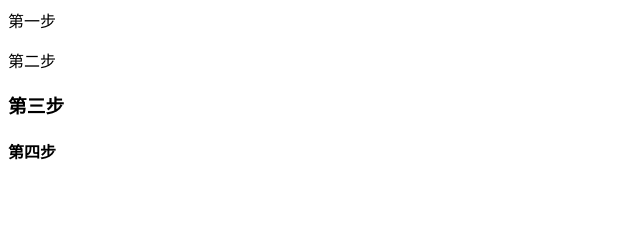
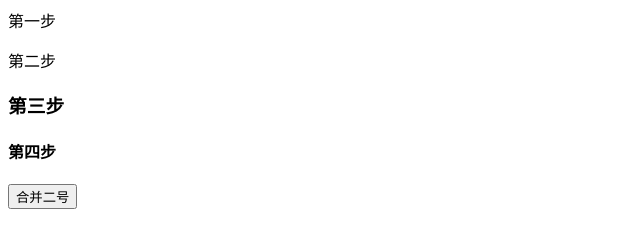
Before and after one commit to zhaomeiyu/96, a plain HTML site: page index.html in a window 1280 px wide. Shown: the whole page, without its empty margins (0-640 px from the left). Drawn offline with Linux system fonts and the light colour scheme.

Commit message:
合并二号

```diff
--- a/index.html
+++ b/index.html
@@ -12,6 +12,7 @@
     <p>第二步</p>
     <h3>第三步</h3>
     <h4>第四步<a href=""></a></h4>
+    <button>合并二号</button>
 </body>
 
 </html>
```
